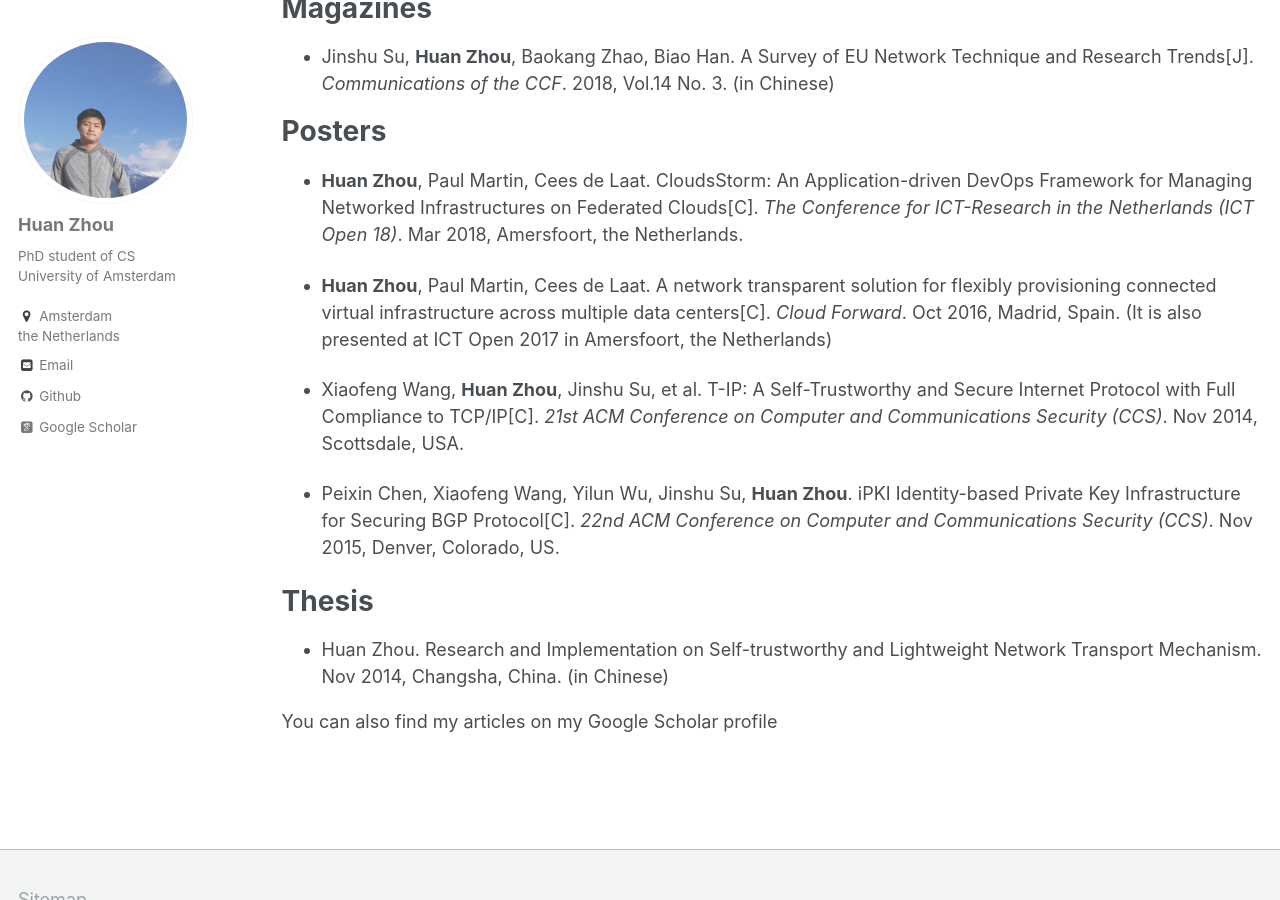
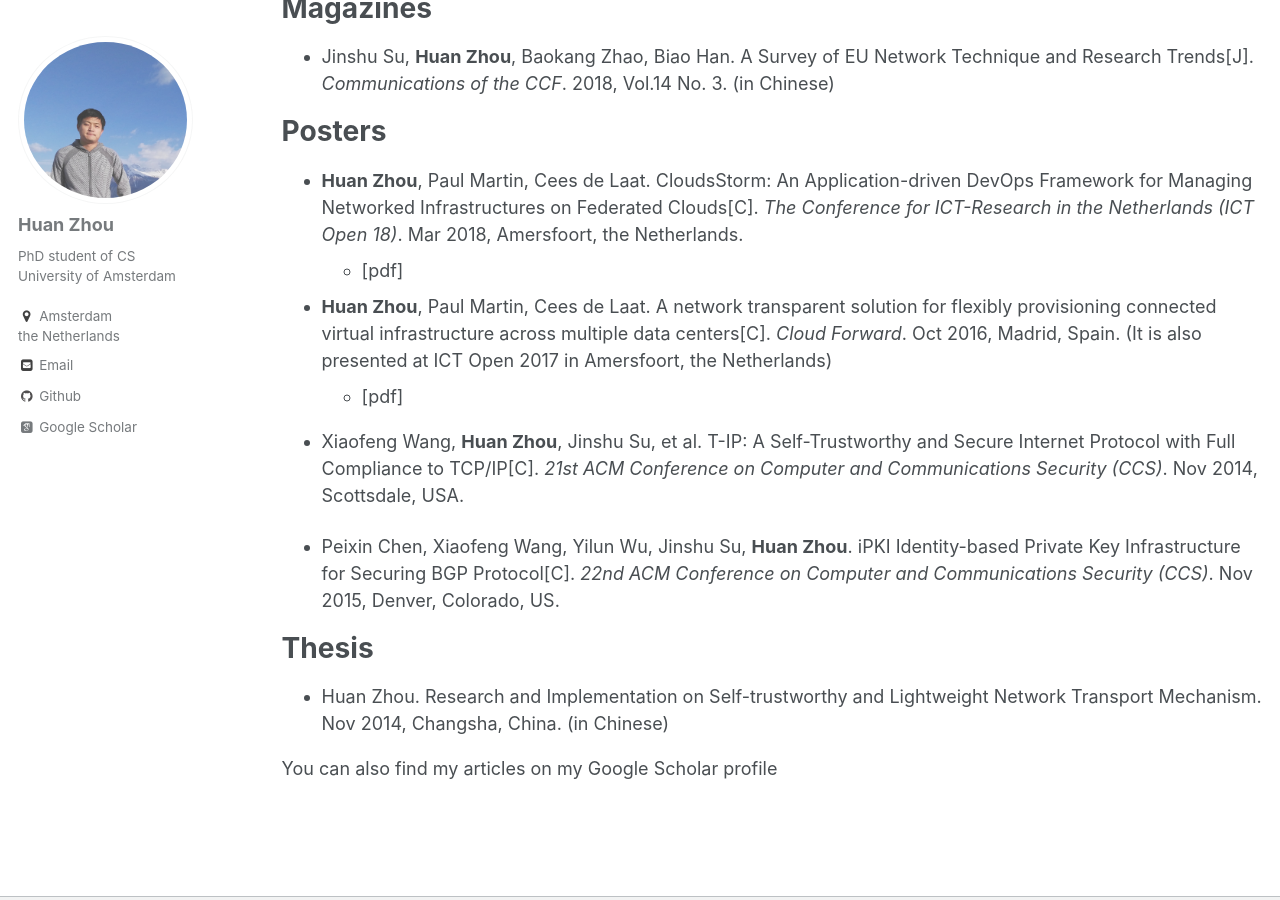
Before and after one commit to zh9314/zh9314.github.io, a Jekyll site: the page built from _pages/publications.md, in a window 1280 px wide and 900 px high, scrolled down 1618 px. Built offline with Jekyll 4.4.1, drawn with Linux system fonts in a browser that asks for light colours; some web fonts are replaced.

Commit message:
add poster downloading link

```diff
--- a/_pages/publications.md
+++ b/_pages/publications.md
@@ -47,8 +47,10 @@ Magazines
 Posters
 ======
 - **Huan Zhou**, Paul Martin, Cees de Laat. CloudsStorm: An Application-driven DevOps Framework for Managing Networked Infrastructures on Federated Clouds\[C\]. _The Conference for ICT-Research in the Netherlands (ICT Open 18)_. Mar 2018, Amersfoort, the Netherlands.
+	- [\[pdf\]](http://zh9314.github.io/files/publications/posters/ictopen18.pdf)
 
 - **Huan Zhou**, Paul Martin, Cees de Laat. A network transparent solution for flexibly provisioning connected virtual infrastructure across multiple data centers\[C\]. _Cloud Forward_. Oct 2016, Madrid, Spain. (It is also presented at ICT Open 2017 in Amersfoort, the Netherlands)
+	- [\[pdf\]](http://zh9314.github.io/files/publications/posters/ictopen17.pdf)
 
 - Xiaofeng Wang, **Huan Zhou**, Jinshu Su, et al. T-IP: A Self-Trustworthy and Secure Internet Protocol with Full Compliance to TCP/IP\[C\]. _21st ACM Conference on Computer and Communications Security (CCS)_. Nov 2014, Scottsdale, USA.
 
```
Also changed, not shown: 5 other files.
